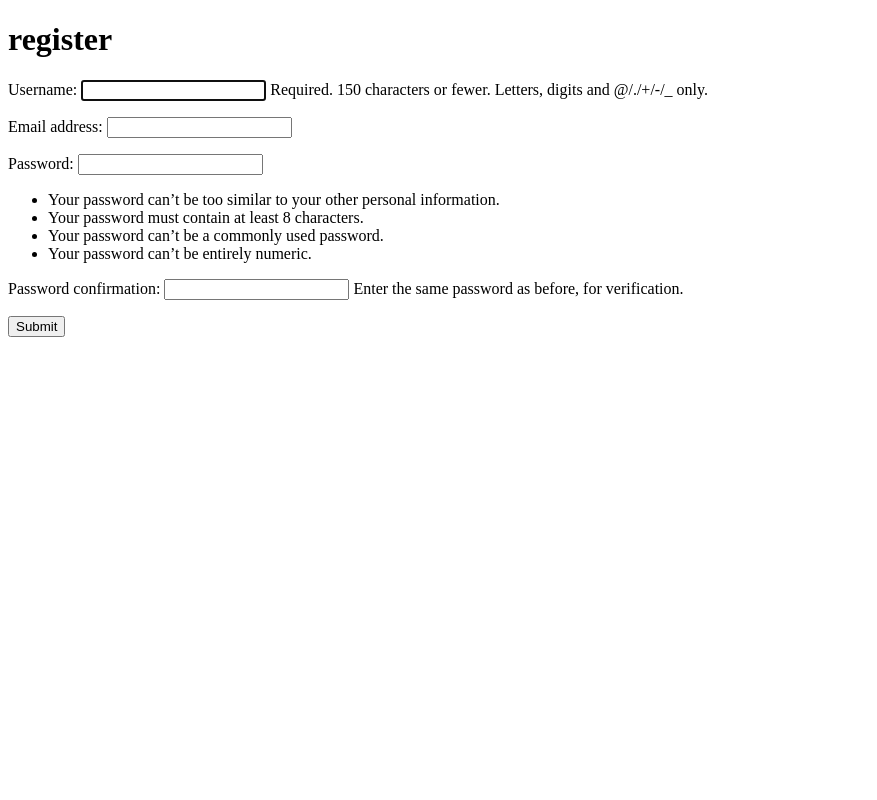
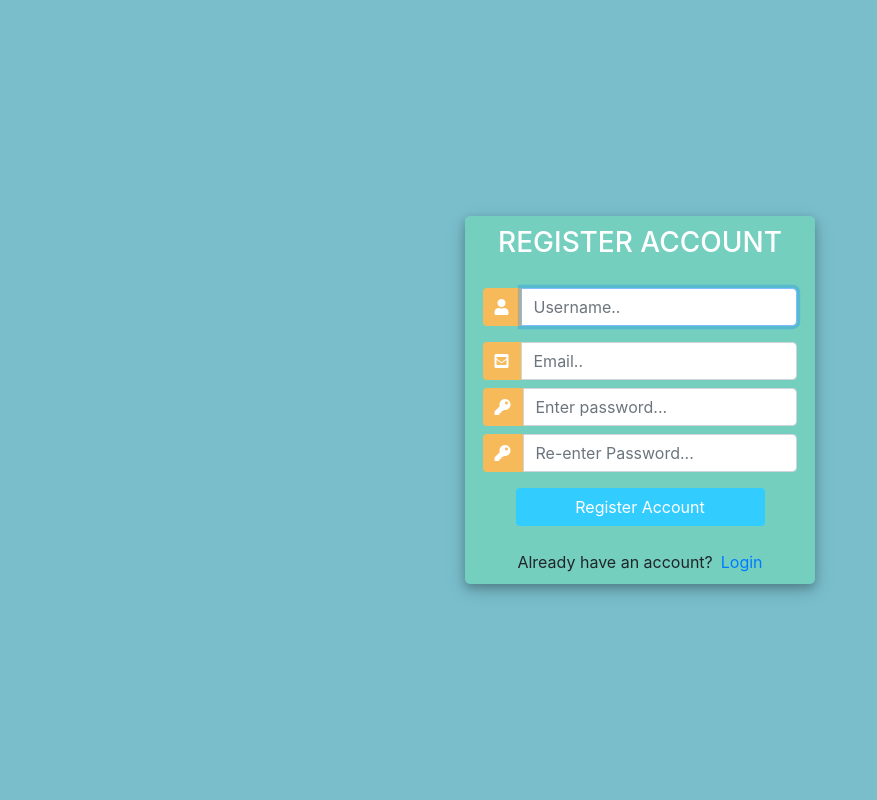
Before and after one commit to GeorgeEllis123/DjangoProject, a Django app: page /register/ in a window 1280 px wide. Shown: the whole page, without its empty margins (0-877 px from the left). Run offline with Django 3.2, Linux system fonts and the light colour scheme; some libraries are stand-ins or nearby versions.

Commit message:
Customized user registration form

```diff
--- a/mywebsite/accounts/templates/accounts/register.html
+++ b/mywebsite/accounts/templates/accounts/register.html
@@ -1,16 +1,138 @@
 <!DOCTYPE html>
-<html lang="en" dir="ltr">
+<html>
+
 <head>
-    <meta charset="utf-8">
-    <title></title>
+	<title>Login</title>
+	<link rel="stylesheet" href="https://stackpath.bootstrapcdn.com/bootstrap/4.1.3/css/bootstrap.min.css" integrity="sha384-MCw98/SFnGE8fJT3GXwEOngsV7Zt27NXFoaoApmYm81iuXoPkFOJwJ8ERdknLPMO" crossorigin="anonymous">
+	<script src="https://ajax.googleapis.com/ajax/libs/jquery/3.3.1/jquery.min.js"></script>
+	<link rel="stylesheet" href="https://use.fontawesome.com/releases/v5.6.1/css/all.css" integrity="sha384-gfdkjb5BdAXd+lj+gudLWI+BXq4IuLW5IT+brZEZsLFm++aCMlF1V92rMkPaX4PP" crossorigin="anonymous">
+  <!-- Credit: https://jsfiddle.net/ivanov11/hzf0jxLg/ -->
+
+	<style>
+		body,
+		html {
+			margin: 0;
+			padding: 0;
+			height: 100%;
+			background: #7abecc !important;
+		}
+		.user_card {
+			width: 350px;
+			margin-top: auto;
+			margin-bottom: auto;
+			background: #74cfbf;
+			position: relative;
+			display: flex;
+			justify-content: center;
+			flex-direction: column;
+			padding: 10px;
+			box-shadow: 0 4px 8px 0 rgba(0, 0, 0, 0.2), 0 6px 20px 0 rgba(0, 0, 0, 0.19);
+			-webkit-box-shadow: 0 4px 8px 0 rgba(0, 0, 0, 0.2), 0 6px 20px 0 rgba(0, 0, 0, 0.19);
+			-moz-box-shadow: 0 4px 8px 0 rgba(0, 0, 0, 0.2), 0 6px 20px 0 rgba(0, 0, 0, 0.19);
+			border-radius: 5px;
+
+		}
+
+		.form_container {
+			margin-top: 20px;
+		}
+
+		#form-title{
+			color: #fff;
+		}
+		.login_btn {
+			width: 100%;
+			background: #33ccff !important;
+			color: white !important;
+		}
+		.login_btn:focus {
+			box-shadow: none !important;
+			outline: 0px !important;
+		}
+		.login_container {
+			padding: 0 2rem;
+		}
+		.input-group-text {
+			background: #f7ba5b !important;
+			color: white !important;
+			border: 0 !important;
+			border-radius: 0.25rem 0 0 0.25rem !important;
+		}
+		.input_user,
+		.input_pass:focus {
+			box-shadow: none !important;
+			outline: 0px !important;
+		}
+
+	</style>
+
 </head>
 <body>
-    <h1>register</h1>
+	<div class="container h-100">
+		<div class="d-flex justify-content-center h-100">
+			<div class="user_card">
+				<div class="d-flex justify-content-center">
+					<h3 id="form-title">REGISTER ACCOUNT</h3>
+				</div>
+				<div class="d-flex justify-content-center form_container">
+
 					<form method="POST" action="">
             {% csrf_token %}
-      {{form.as_p}}
+						<div class="input-group mb-3">
+							<div class="input-group-append">
+								<span class="input-group-text"><i class="fas fa-user"></i></span>
+							</div>
+							{{form.username}}
+						</div>
+						<div class="input-group mb-2">
+							<div class="input-group-append">
+								<span class="input-group-text"><i class="fas fa-envelope-square"></i></span>
+							</div>
+							{{form.email}}
+						</div>
+						<div class="input-group mb-2">
+							<div class="input-group-append">
+								<span class="input-group-text"><i class="fas fa-key"></i></span>
+							</div>
+							{{form.password1}}
+						</div>
+						<div class="input-group mb-2">
+							<div class="input-group-append">
+								<span class="input-group-text"><i class="fas fa-key"></i></span>
+							</div>
+							{{form.password2}}
+						</div>
 
-      <input type="submit" name="Create User">
+				   		<div class="d-flex justify-content-center mt-3 login_container">
+				 			<input class="btn login_btn" type="submit" value="Register Account">
+				   		</div>
 					</form>
+				</div>
+
+				<div class="mt-4">
+					<div class="d-flex justify-content-center links">
+						Already have an account? <a href="{% url 'login_page' %}" class="ml-2">Login</a>
+					</div>
+				</div>
+			</div>
+		</div>
+	</div>
+	<script>
+						/* Because i didnt set placeholder values in forms.py they will be set here using vanilla Javascript
+		//We start indexing at one because CSRF_token is considered and input field
+		 */
+
+		//Query All input fields
+		var form_fields = document.getElementsByTagName('input')
+		form_fields[1].placeholder='Username..';
+		form_fields[2].placeholder='Email..';
+		form_fields[3].placeholder='Enter password...';
+		form_fields[4].placeholder='Re-enter Password...';
+
+
+		for (var field in form_fields){
+			form_fields[field].className += ' form-control'
+		}
+	</script>
 </body>
 </html>
```
Lines whose indentation alone changed are shown as unchanged.
